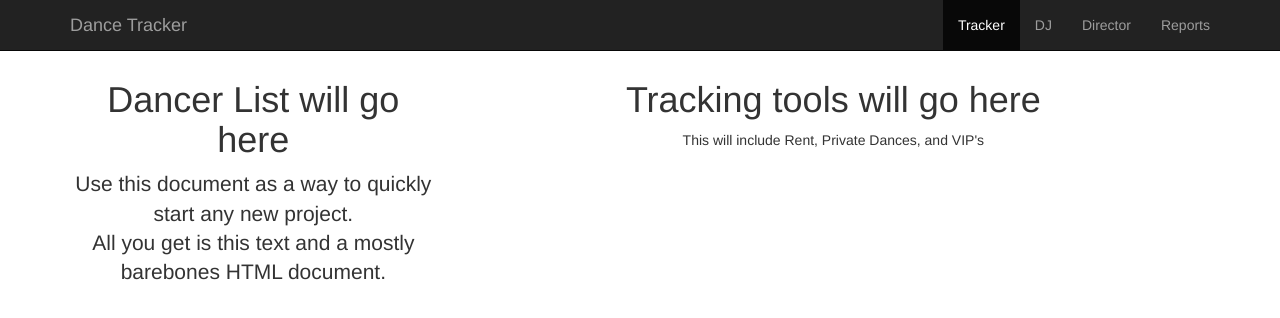
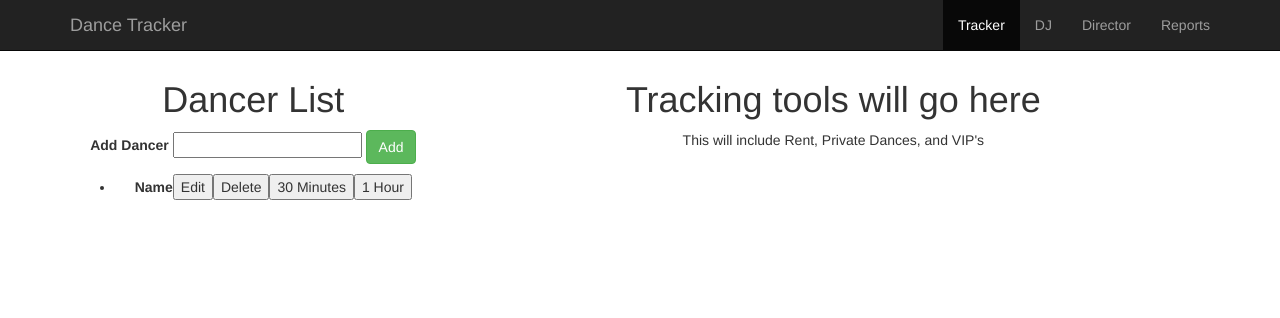
Before and after one commit to Travis-Frost/DanceTracer, a plain HTML site: page index.html in a window 1280 px wide. Drawn offline with nearby package versions, Linux system fonts and the light colour scheme.

Commit message:
Adding the <li> names/dancers and buttons for editing, deleting, 30 mintues VIP's and hour VIPs

```diff
--- a/css/myStyle.css
+++ b/css/myStyle.css
@@ -5,6 +5,10 @@ body {
 .main_content {
   padding: 10px 5px;
   text-align: center;
+}
+
+.dancer_list {
+
 }
 
 .dance_tracking {
--- a/index.html
+++ b/index.html
@@ -59,8 +59,15 @@
 
       <div class="main_content row">
         <div class="col-md-4">
-          <h1>Dancer List will go here</h1>
-          <p class="lead">Use this document as a way to quickly start any new project.<br> All you get is this text and a mostly barebones HTML document.</p>
+          <h1>Dancer List</h1>
+          <p>
+            <label for="new_dancer">Add Dancer</label>
+            <input id="new_dancer" type="text" />
+            <a class="btn btn-success">Add</a>
+          </p>
+          <ul class="dancer_list">
+            <li class="entertainer_list_item"><label>Name</label><button class="edit">Edit</button><button class="delete">Delete</button><button class="half_hour">30 Minutes</button><button class="Full_hour">1 Hour</button></li>
+          </ul>
         </div>
         <div class="dance_tracking col-md-8">
           <h1>Tracking tools will go here</h1>
```
Also changed, not shown: director.html (+4 -2 lines), dj.html (+4 -2 lines), reports.html (+1 -5 lines).
